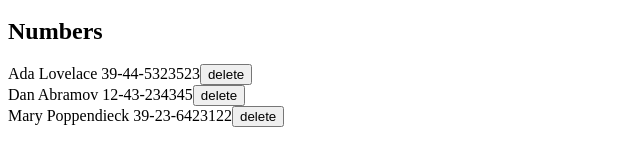
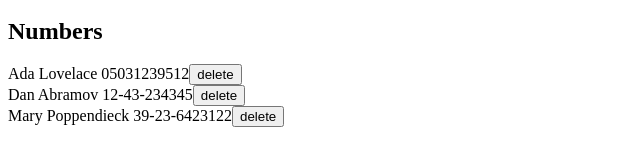
Before and after one commit to Smuli99/Fullstack-Mooc, a React (Vite) app in the folder osa2/puhelinluettelo/: page / in a window 1280 px wide. Shown: the part 220-374 px from the top of the page, without its empty margins (0-640 px from the left). Built offline with nearby package versions, Linux system fonts and the light colour scheme; data requests are answered from the project's data file.

Commit message:
task 2.15 done

```diff
--- a/osa2/puhelinluettelo/db.json
+++ b/osa2/puhelinluettelo/db.json
@@ -2,7 +2,7 @@
   "persons": [
     {
       "name": "Ada Lovelace",
-      "number": "39-44-5323523",
+      "number": "05031239512",
       "id": "2"
     },
     {
--- a/osa2/puhelinluettelo/src/App.jsx
+++ b/osa2/puhelinluettelo/src/App.jsx
@@ -33,8 +33,26 @@ const App = () => {
     event.preventDefault();
 
     if (nameTaken()) {
-      window.alert(`${newName} is already added to phonebook`);
-      return;
+      if (!window.confirm(
+        `${newName} is already added to phonebook, replace the old number with new one?`
+      )) return;
+
+      const personToUpdate = persons.find(p =>
+        p.name.toLowerCase().trim() === newName.toLowerCase().trim()
+      );
+
+      const updatedPerson = { ...personToUpdate, number: newNumber.trim() };
+      const id = updatedPerson.id;
+
+      personService
+        .update(id, updatedPerson)
+        .then(returnedObject => {
+          setPersons(persons.map(p =>
+            p.id === id ? returnedObject : p
+          ));
+        });
+
+        return;
     }
 
     const personObject = {
--- a/osa2/puhelinluettelo/src/services/persons.js
+++ b/osa2/puhelinluettelo/src/services/persons.js
@@ -15,8 +15,14 @@ const remove = (id) => {
   return axios.delete(`${baseUrl}/${id}`);
 };
 
+const update = (id, personObject) => {
+  const request = axios.put(`${baseUrl}/${id}`, personObject);
+  return request.then(response => response.data);
+};
+
 export default {
   getAll,
   create,
   remove,
+  update,
 };
```
